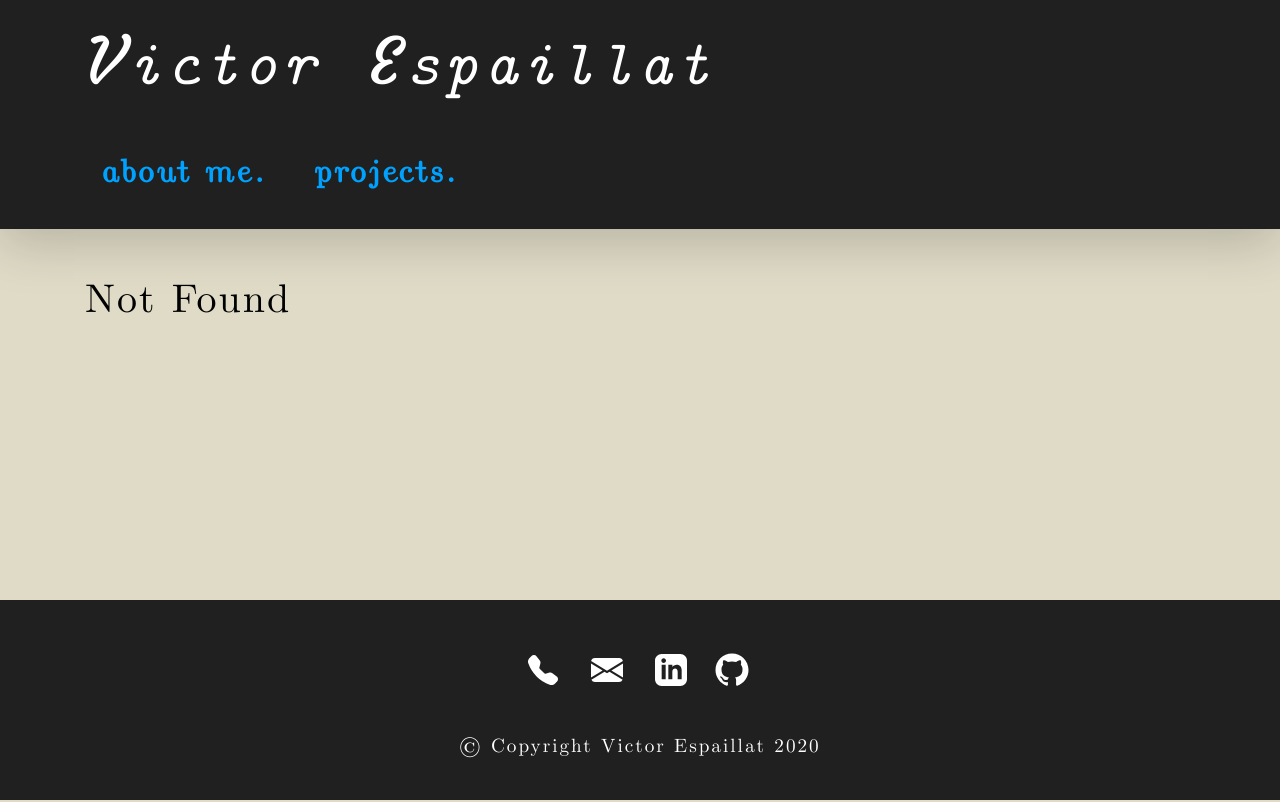
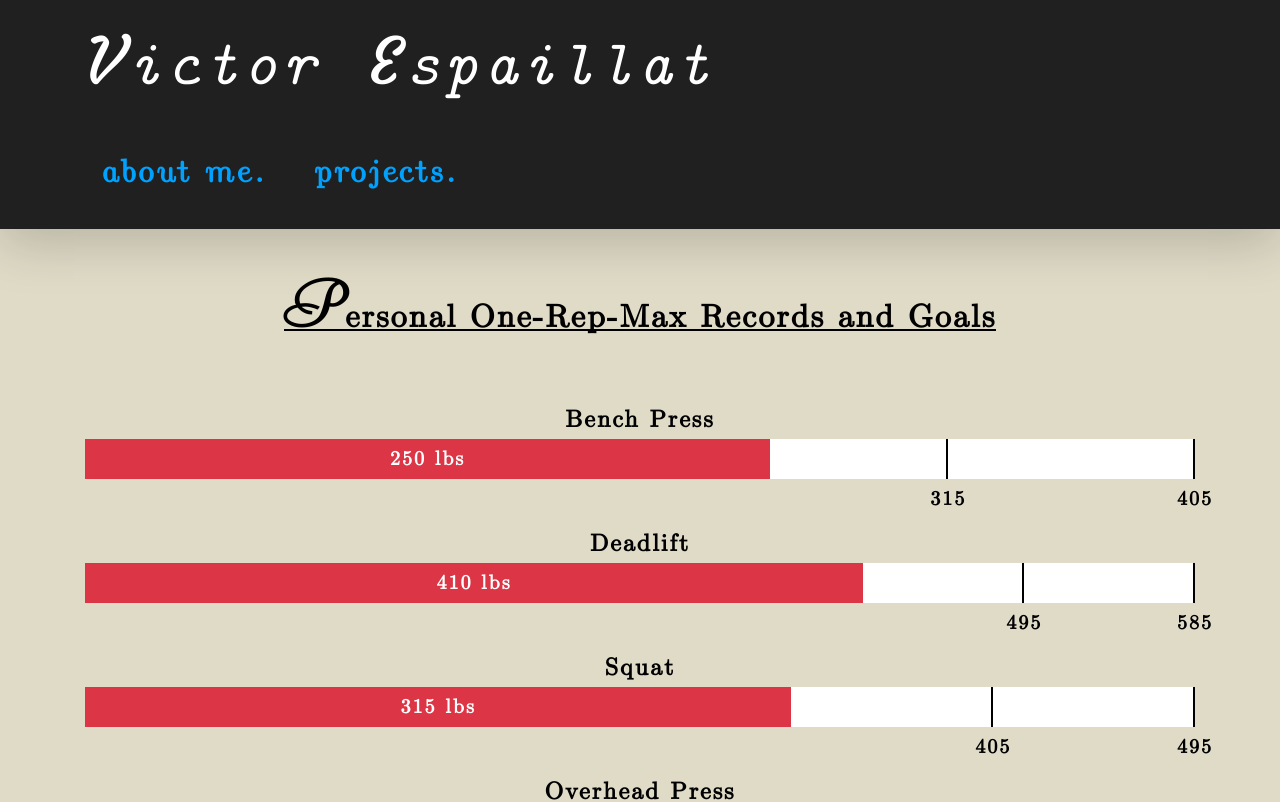
Before and after one commit to vespaill/React-personal-website, a React (Create React App) app: page /strength in a window 1280 px wide. Before the commit this address led to /not-found. Shown: the top 802 px of the page. Built offline with nearby package versions, Linux system fonts and the light colour scheme.

Commit message:
New page: Personal One-Rep-Max Records and Goals

```diff
--- a/package.json
+++ b/package.json
@@ -12,7 +12,7 @@
     "react-bootstrap": "^1.0.1",
     "react-dom": "^16.13.1",
     "react-router-dom": "^5.2.0",
-    "react-scripts": "3.4.1"
+    "react-scripts": "^3.4.3"
   },
   "scripts": {
     "start": "react-scripts start",
--- a/src/App.js
+++ b/src/App.js
@@ -3,7 +3,7 @@ import { Route, Switch, Redirect } from 'react-router-dom';
 import NavBar from './components/navBar';
 import AboutMe from './components/aboutMe';
 import ProjectList from './components/projectList';
-import Training from './components/training';
+import StrengthTraining from './components/strengthTraining';
 import NotFound from './components/common/notFound';
 import Footer from './components/footer';
 import './css/fontStyles.css';
@@ -17,7 +17,7 @@ function App() {
         <Switch>
           <Route path="/aboutme" component={AboutMe} />
           <Route path="/projects" component={ProjectList} />
-          <Route path="/training" component={Training} />
+          <Route path="/strength" component={StrengthTraining} />
           <Route path="/not-found" component={NotFound} />
           <Redirect from="/" exact to="/aboutme" />
           <Redirect to="/not-found" />
--- a/src/components/aboutMe.jsx
+++ b/src/components/aboutMe.jsx
@@ -1,4 +1,5 @@
 import React from 'react';
+import {Link} from 'react-router-dom'
 import { Row, Col, Image } from 'react-bootstrap';
 
 const AboutMe = () => {
@@ -6,15 +7,10 @@ const AboutMe = () => {
     <Row className="mb-5">
       <Col md="8">
         <article>
-          <h2 className="custom-h2 paragraphFirstLetter underline mb-4">
-            Who I Am
-          </h2>
+          <h2 className="custom-h2 paragraphFirstLetter underline mb-4">Who I Am</h2>
           <p className="bold paragraphFirstLetter">
-            I am a computer science graduate from UMass Lowell. I am
-            passionate about full stack web developement and{' '}
-            {/* <Link className="link" to="/training"> */}
-              strength training
-            {/* </Link>. */}.
+            I am a computer science graduate from UMass Lowell. I am passionate about{' '}
+            <Link className="link" to="/projects">full stack web developement</Link> and <Link className="link" to="/strength">strength training</Link>.
           </p>
         </article>
       </Col>
--- /dev/null
+++ b/src/components/strengthTraining.jsx
@@ -0,0 +1,82 @@
+import React from 'react';
+import { Row, Col } from 'react-bootstrap';
+
+const ml_label_pos = {
+  position: 'absolute',
+  transform: 'translate(-50%, 100%)'
+};
+
+const lifts = [
+  { name: 'Bench Press', pr: 250, milestones: [315, 405] },
+  { name: 'Deadlift', pr: 410, milestones: [495, 585] },
+  { name: 'Squat', pr: 315, milestones: [405, 495] },
+  { name: 'Overhead Press', pr: 170, milestones: [185, 225] }
+];
+
+const strengthTraining = () => {
+  return (
+    <Row>
+      <Col md="12" className="text-center mb-5">
+        <h2 className="bold paragraphFirstLetter underline mb-4">Personal One-Rep-Max Records and Goals</h2>
+      </Col>
+      {lifts.map(({ name, pr, milestones }, index) => {
+        const max = milestones[1];
+        const pr_percent = (pr / max) * 100;
+        return (
+          <Col key={index} md="12" className="mb-12 mb-5">
+            <div className="text-center bold">{name}</div>
+            <div className="progress bg-white" style={{overflow: 'visible', height: '40px', position: 'relative' }}>
+              {milestones.map((ml, index) => {
+                const ml_percent = (ml / max) * 100;
+                return (
+                  <React.Fragment key={index}>
+                    <div
+                      className="progress-bar bg-white"
+                      role="progressbar"
+                      style={{
+                        borderRight: '2px solid black',
+                        height: '100%',
+                        position: 'absolute',
+                        width: `${ml_percent}%`,
+                        zIndex: 10 - (index + 1)
+                      }}
+                      aria-valuenow={ml_percent}
+                      aria-valuemin="0"
+                      aria-valuemax={max}
+                    ></div>
+                    <div
+                      style={{
+                        ...ml_label_pos,
+                        left: `${ml_percent}%`,
+                        lineHeight: '2.5rem',
+                        height: '100%',
+                        zIndex: 100,
+                        fontWeight: 'bold',
+                        fontSize: '20px',
+                        overflow: 'visible'
+                      }}
+                    >
+                      {ml}
+                    </div>
+                  </React.Fragment>
+                );
+              })}
+              <div
+                className="progress-bar bg-danger"
+                role="progressbar"
+                style={{ width: `${pr_percent}%`, zIndex: 10, fontSize: '20px', fontWeight: 'bold' }}
+                aria-valuenow={pr_percent}
+                aria-valuemin="0"
+                aria-valuemax={milestones[1]}
+              >
+                {pr} lbs
+              </div>
+            </div>
+          </Col>
+        );
+      })}
+    </Row>
+  );
+};
+
+export default strengthTraining;
--- a/src/components/training.jsx
+++ b/src/components/strengthVideos.jsx
@@ -1,7 +1,7 @@
 import React from 'react';
 import { Row, Col } from 'react-bootstrap';
 
-const Training = () => {
+const strengthTraining = () => {
   const videoKeys = [
     'WLQm3POfwlk',
     '0WXyi7fyfRk',
@@ -34,4 +34,4 @@ const Training = () => {
   );
 };
 
-export default Training;
+export default strengthTraining;
```
Also changed, not shown: 1 other file (tests, documents, lock files or other folders).
